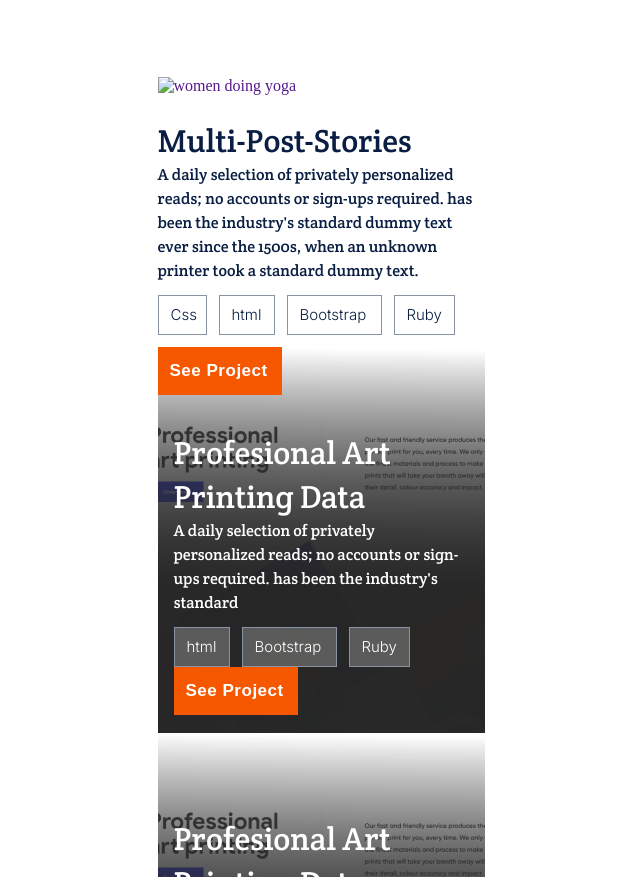
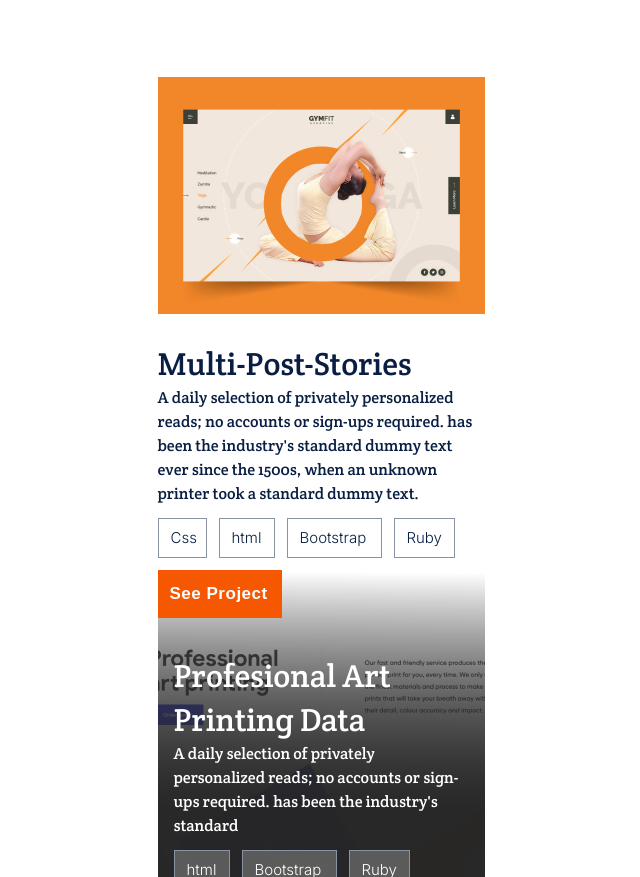
Before and after one commit to ZuhRa-HashiMi/Portfolio_Mobile_Version, a website: page index.html in a window 1280 px wide. Shown: the part 967-1844 px from the top of the page, without its empty margins (319-959 px from the left). Drawn offline with Linux system fonts and the light colour scheme.

Commit message:
deleted form tag

```diff
--- a/index.html
+++ b/index.html
@@ -72,7 +72,7 @@
         <hr>
     </div>
     <div class="recent-work" id="recent-works">
-        <a href="" class="women"><img src="assets/Img Placeholder.png" alt="women doing yoga"></a>
+        <a href="" class="women"><img src="assets/Img_Placeholder.png" alt="women doing yoga"></a>
     <div>
         <h4>Multi-Post-Stories</h4>
         <p>A daily selection of privately personalized reads; no accounts or sign-ups required. has been the industry's standard dummy text ever since the 1500s, when an unknown printer took a standard dummy text.</p>
@@ -82,8 +82,7 @@
             <li class="boots">Bootstrap</li>
             <li class="ruby">Ruby</li>
         </ul>
-        <form>
-        <button type="button" >See Project</button></form>
+        <button type="button" >See Project</button>
     </div>
     <!-- first-Profesional-Art-Printing-Data -->
     <div class="card-section">
```
